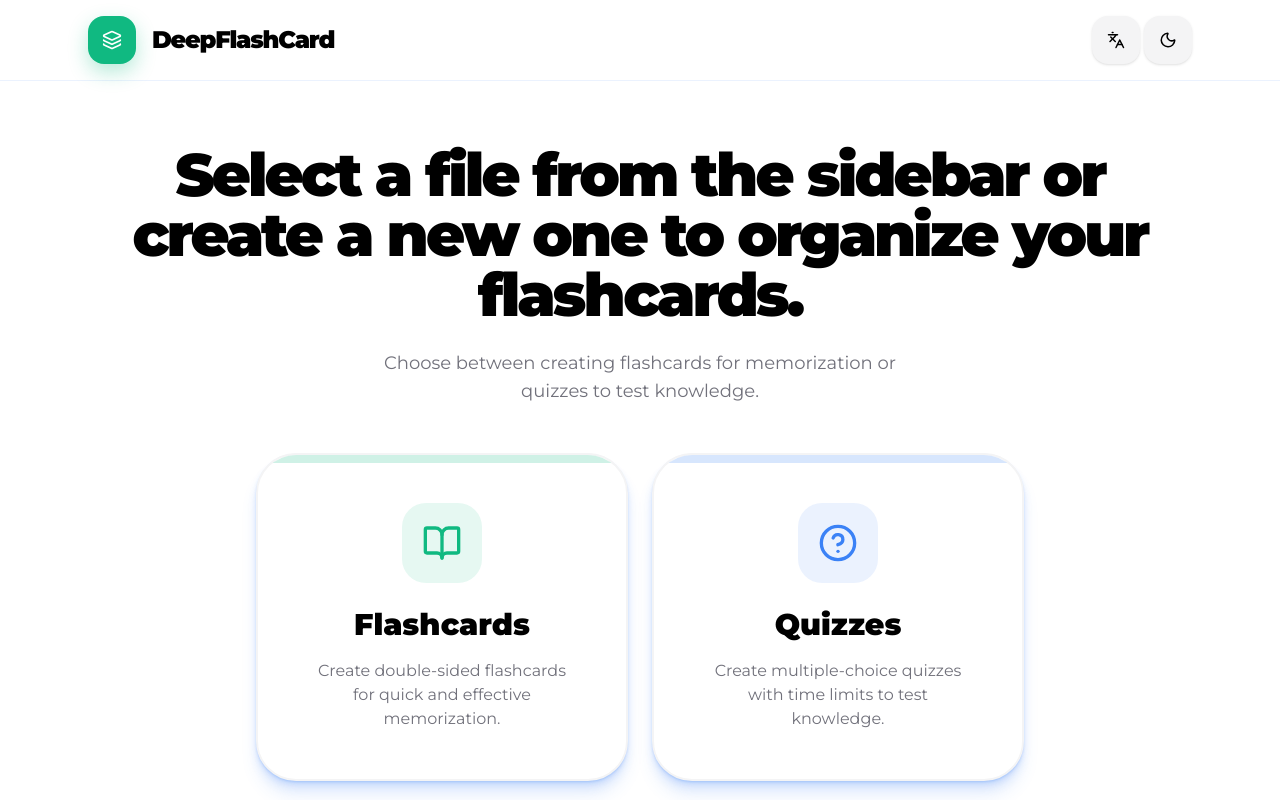
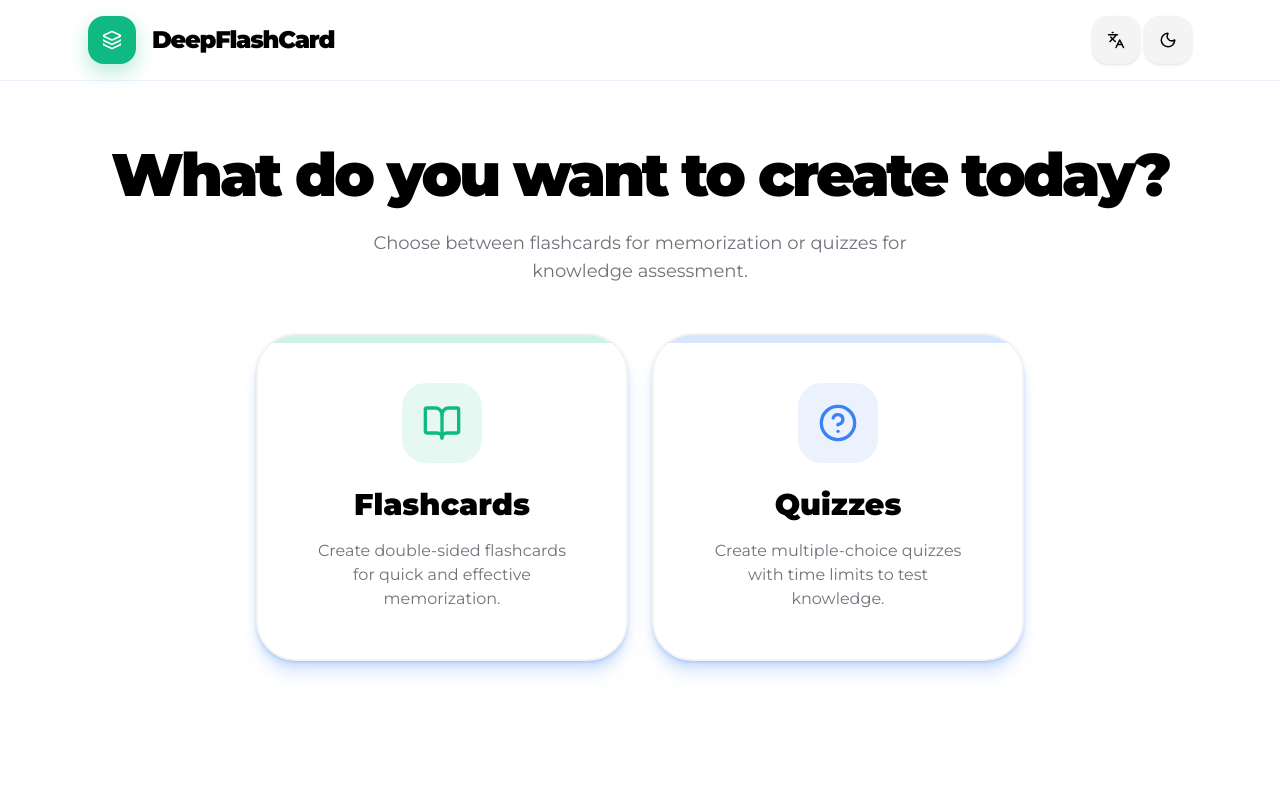
Before and after one commit to OussamaSEBROU/DeepFlashcard, a React (Vite) app: page / in a window 1280 px wide. Shown: the top 800 px of the page. Built offline with nearby package versions, Linux system fonts and the light colour scheme.

Commit message:
Update App.tsx

```diff
--- a/src/App.tsx
+++ b/src/App.tsx
@@ -94,11 +94,11 @@ export default function App() {
               exit={{ opacity: 0, y: -20 }}
               className="flex flex-col items-center justify-center min-h-[60vh] text-center"
             >
-              <h2 className="text-4xl md:text-6xl font-black text-black dark:text-white mb-6 tracking-tighter">
-                {t.chooseFileDesc || 'What do you want to create today?'}
+              <h2 className={`font-black text-black dark:text-white mb-6 tracking-tighter ${lang === 'ar' ? 'text-2xl md:text-5xl' : 'text-4xl md:text-6xl'}`}>
+                {t.homeTitle || 'What do you want to create today?'}
               </h2>
-              <p className="text-lg text-zinc-500 dark:text-zinc-400 mb-12 max-w-xl">
-                {lang === 'ar' ? 'اختر بين إنشاء بطاقات تعليمية للحفظ أو اختبارات لتقييم المعرفة.' : 'Choose between creating flashcards for memorization or quizzes to test knowledge.'}
+              <p className="text-base md:text-lg text-zinc-500 dark:text-zinc-400 mb-12 max-w-xl">
+                {t.homeDesc || (lang === 'ar' ? 'اختر بين إنشاء بطاقات تعليمية للحفظ أو اختبارات لتقييم المعرفة.' : 'Choose between creating flashcards for memorization or quizzes to test knowledge.')}
               </p>
 
               <div className="grid grid-cols-1 md:grid-cols-2 gap-6 w-full max-w-3xl">
```
